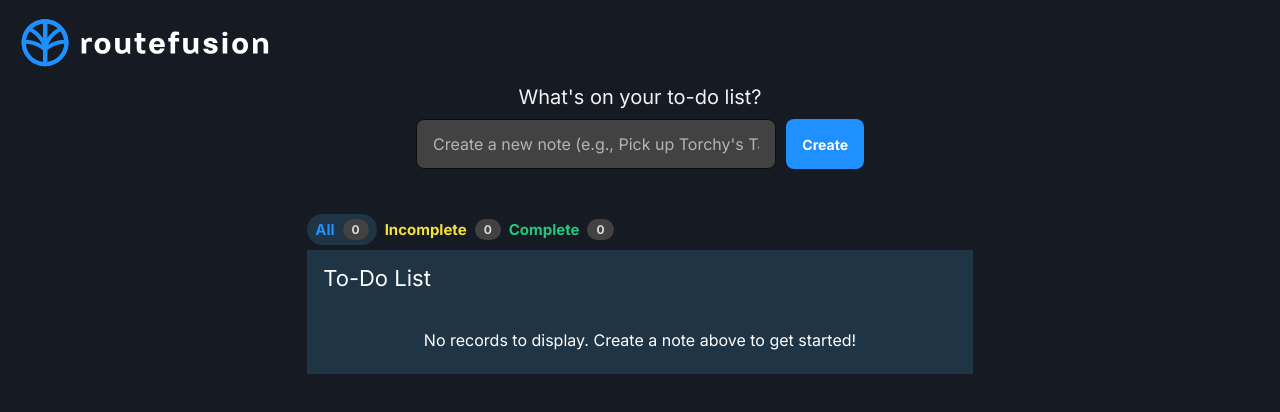
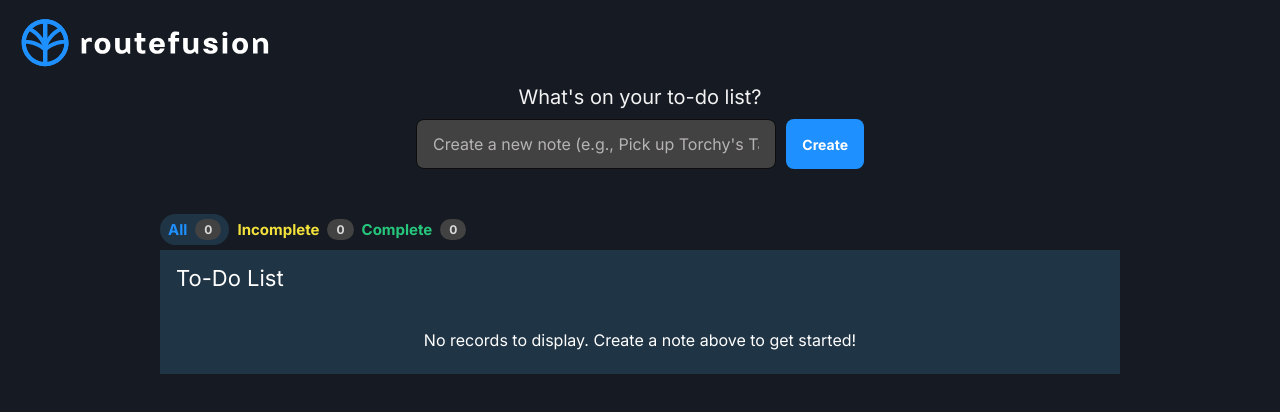
Before and after one commit to Logan-Harris24/routefusion-todo-list, a React (Vite) app: page / in a window 1280 px wide. Shown: the top 412 px of the page. Built offline with nearby package versions, Linux system fonts and the light colour scheme.

Commit message:
Optimized filter functionality

```diff
--- a/src/components/DataTable/RowMenu/rowmenu.jsx
+++ b/src/components/DataTable/RowMenu/rowmenu.jsx
@@ -40,7 +40,7 @@ export function RowMenu ({ note, handleDeleteNotes, handleToggleCompleteNotes })
               <BsCheckSquareFill className={styles.iconComplete}/>
             </ListItemIcon>
             {
-              (note.isCompleted ? 'Mark as uncompleted' : 'Mark as completed')
+              (note.isCompleted ? 'Mark Uncompleted' : 'Mark Completed')
             }
           </MenuItem>
           <MenuItem data-testid="rowMenuDelete" onClick={handleDelete}>
--- a/src/components/DataTable/SearchBar/searchbar.jsx
+++ b/src/components/DataTable/SearchBar/searchbar.jsx
@@ -8,7 +8,7 @@ export function SearchBar ({ searchText, onSearch, onClear }) {
         <div className={styles.searchBar}>
           <div>
             <TbSearch/>
-            <input type='text' placeholder='Search By Description' value={searchText} onChange={onSearch}/>
+            <input type='text' placeholder='Search by description' value={searchText} onChange={onSearch}/>
           </div>
           <button type="button" onClick={onClear}>
             Clear
--- a/src/components/Notes/notes.jsx
+++ b/src/components/Notes/notes.jsx
@@ -15,7 +15,7 @@ export function Notes({ notes, handleEditNote, handleDeleteNotes, handleComplete
   const [selectedRows, setSelectedRows] = useState([]);
   const [toggleCleared, setToggleCleared] = useState(false);
   const [searchText, setSearchText] = useState('');
-  const [filteredNotes, setFilteredNotes] = useState(notes);
+  const [activeFilter, setActiveFilter] = useState(`${config.filterAll}`);
   const totalNotes = notes.length;
   const totalNotesComplete = notes.filter(note => note.isCompleted).length;
   const totalNotesIncomplete = (totalNotes-totalNotesComplete);
@@ -26,16 +26,7 @@ export function Notes({ notes, handleEditNote, handleDeleteNotes, handleComplete
 
   function handleFilter(e) {
     let filterId = e.currentTarget.id;
-    let notesFiltered = (filterId !== config.filterAll)
-      ? (filterId === config.filterComplete)
-        ? notes.filter(note => note.isCompleted)
-        : notes.filter(note => !note.isCompleted)
-      : notes;
-    notesFiltered.map(noteFiltered => {
-      noteFiltered.filterId = filterId;
-      return noteFiltered;
-    })
-    setFilteredNotes(notesFiltered);
+    setActiveFilter(filterId);
 
     const filterElements = document.querySelectorAll(`#${config.filterContainer} *`);
     filterElements.forEach((element) => {element.classList.remove(styles.headerSelected)});
@@ -58,7 +49,11 @@ export function Notes({ notes, handleEditNote, handleDeleteNotes, handleComplete
     );
   }, [searchText]);
 
-  const notesSearched = notes.filter(note => (filteredNotes.includes(note)) && (note.description && note.description.toLowerCase().includes(searchText.toLowerCase())));
+  const notesSearched = notes.filter(note =>
+    (((activeFilter === config.filterAll))
+      || ((activeFilter === config.filterComplete) && (note.isCompleted))
+      || ((activeFilter === config.filterIncomplete) && (!note.isCompleted)))
+    && (notes.includes(note)) && (note.description && note.description.toLowerCase().includes(searchText.toLowerCase())));
 
   const tableActionsMemo = useMemo(() => {
     function handleComplete() {
@@ -80,11 +75,11 @@ export function Notes({ notes, handleEditNote, handleDeleteNotes, handleComplete
       <div className={styles.contextContainer}>
       <div className={styles.completeActionContainer}
           onClick={() => {modal(`Are you sure you want to complete all selected notes?`, () => {handleComplete()})}}>
-          <BsCheckSquareFill className={styles.completeActionIcon}/> <span>Mark completed</span>
+          <BsCheckSquareFill className={styles.completeActionIcon}/> <span>Mark Completed</span>
         </div>
         <div className={styles.uncompleteActionContainer}
           onClick={() => {modal(`Are you sure you want to uncomplete all selected notes?`, () => {handleUncomplete()})}}>
-          <MdOutlineCheckBoxOutlineBlank className={styles.uncompleteActionIcon}/> <span>Mark uncompleted</span>
+          <MdOutlineCheckBoxOutlineBlank className={styles.uncompleteActionIcon}/> <span>Mark Uncompleted</span>
         </div>
         <div className={styles.deleteActionContainer}
           onClick={() => {modal(`Are you sure you want to delete all selected notes?`, () => {handleDelete()})}}>
@@ -101,10 +96,10 @@ export function Notes({ notes, handleEditNote, handleDeleteNotes, handleComplete
   };
 
   const notesColumns = [
-    {id: 'description', name: 'Description', sortable: true, width: "575px", selector: note => note.description,
+    {id: 'description', name: 'Description', sortable: true, width: "60%", selector: note => note.description,
       cell: note => <Note note={note} handleEditNote={handleEditNote} />
     },
-    {id: 'isCompleted', name: 'Complete?', sortable: true, width: "125px", selector: note => note.isCompleted.toString(), center: true,
+    {id: 'isCompleted', name: 'Complete?', sortable: true, width: "15%", selector: note => note.isCompleted.toString(), center: true,
       cell: note =>
         (note.isCompleted)
         ? <div className={styles.completeRowIconContainer}>
@@ -112,8 +107,8 @@ export function Notes({ notes, handleEditNote, handleDeleteNotes, handleComplete
           </div>
         : undefined
     },
-    {id: 'createdDate', name: 'CreatedDate', sortable: true, width: "160px", selector: note => moment(note.createdDate), format: note => getFormattedDate(note), style: {cursor: 'default'}},
-    {id: 'actions', name: '', button: true, width: "70px",
+    {id: 'createdDate', name: 'CreatedDate', sortable: true, width: "15%", selector: note => moment(note.createdDate), format: note => getFormattedDate(note), style: {cursor: 'default'}},
+    {id: 'actions', name: '', button: true, width: "5%",
       cell: note => <RowMenu note={note} handleDeleteNotes={handleDeleteNotes} handleToggleCompleteNotes={handleToggleCompleteNotes}/>
     },
   ];
@@ -141,16 +136,11 @@ export function Notes({ notes, handleEditNote, handleDeleteNotes, handleComplete
         columns={notesColumns}
         data={
           (!searchText)
-            ? (filteredNotes)
+            ? (activeFilter)
               ? notes.filter(note =>
-                  (filteredNotes.some((filteredNote) => filteredNote.id === note.id &&
-                    (
-                      (!filteredNote.filterId || filteredNote.filterId === config.filterAll)
-                      || (filteredNote.filterId === config.filterComplete && note.isCompleted)
-                      || (filteredNote.filterId === config.filterIncomplete && !note.isCompleted)
-                    )
-                  ))
-                  || ((filteredNotes[0] && !filteredNotes[0].isCompleted) && ((note.createdDate) > (new Date(Math.max(...filteredNotes.map(element => { return new Date(element.createdDate); }))))))
+                  ((activeFilter === config.filterAll))
+                    || ((activeFilter === config.filterComplete) && (note.isCompleted))
+                    || ((activeFilter === config.filterIncomplete) && (!note.isCompleted))
                 )
               : notes
             : notesSearched
--- a/src/components/Notes/notes.module.css
+++ b/src/components/Notes/notes.module.css
@@ -1,5 +1,5 @@
 .notes {
-  width: 52%;
+  width: 75%;
   margin: auto;
   margin-top: 20px;
 }
```
